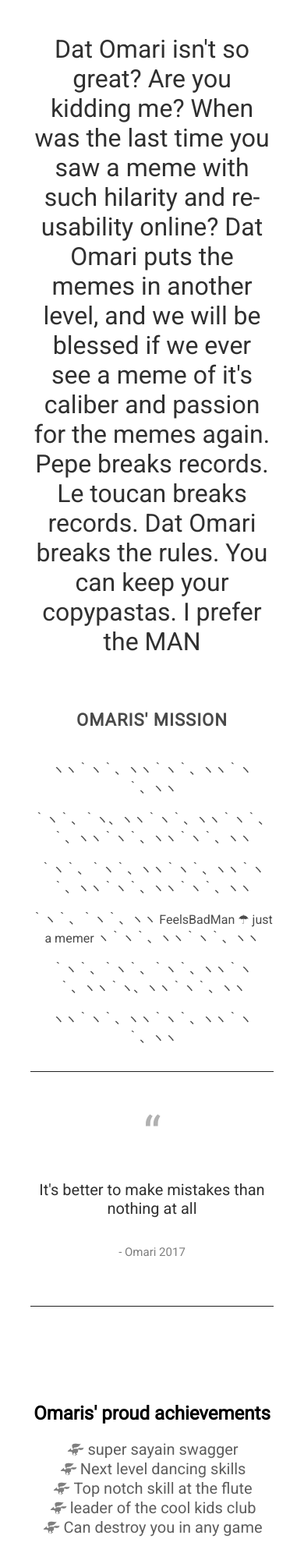
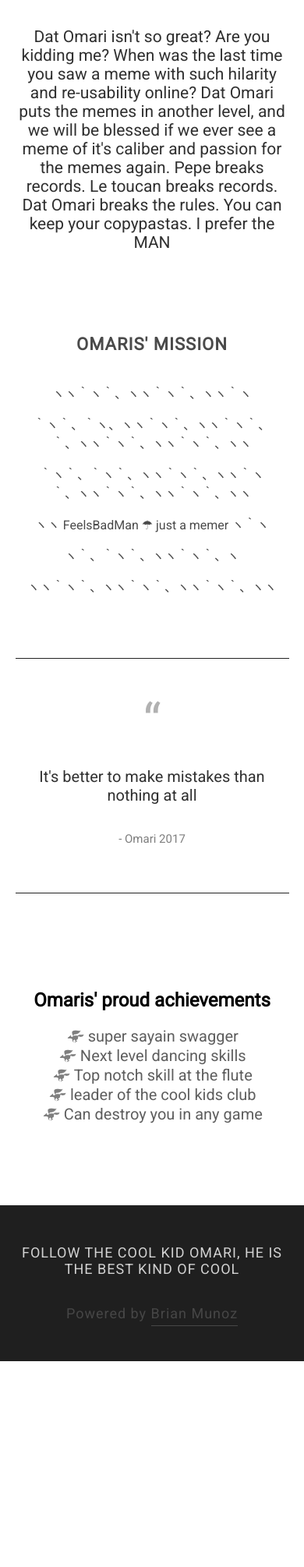
Before and after one commit to colorlessenergy/omari, a Jekyll site: the page built from about.html, in a window 390 px wide, cut to the strip 814-2842 px from the top of the page. Shown: the top 2010 px of the strip at 78% size. Built offline with Jekyll 4.4.1, drawn with Linux system fonts in a browser that asks for light colours; after the commit the page ends 2560 px from its top, so only the background shows below that.

Commit message:
finsished responsive design

```diff
--- a/about.html
+++ b/about.html
@@ -15,12 +15,28 @@ layout: default
     </section>
     <section class="mission">
       <h3>OMARIS' MISSION</h3>
-      <div>
+      <div class="full">
         <p>ヽヽ｀ヽ｀、ヽヽ｀ヽ｀、ヽヽ｀ヽ｀、ヽヽ</p>
         <p>｀ヽ｀、｀ヽ、ヽヽ｀ヽ｀、ヽヽ｀ヽ｀、｀、ヽヽ｀ヽ｀、ヽヽ｀ヽ｀、ヽヽ</p>
         <p>｀ヽ｀、｀ヽ｀、ヽヽ｀ヽ｀、ヽヽ｀ヽ｀、ヽヽ｀ヽ｀、ヽヽ｀ヽ｀、ヽヽ</p>
         <p>｀ヽ｀、｀ヽ｀、ヽヽ FeelsBadMan ☂ just a memer ヽ｀ヽ｀、ヽヽ｀ヽ｀、ヽヽ</p>
         <p>｀ヽ｀、｀ヽ｀、｀ヽ｀、ヽヽ｀ヽ｀、ヽヽ｀ヽ、ヽヽ｀ヽ｀、ヽヽ</p>
+        <p>ヽヽ｀ヽ｀、ヽヽ｀ヽ｀、ヽヽ｀ヽ｀、ヽヽ</p>
+      </div>
+      <div class="responsive">
+        <p>ヽヽ｀ヽ｀、ヽヽ｀ヽ｀、ヽヽ｀ヽ</p>
+        <p>｀ヽ｀、｀ヽ、ヽヽ｀ヽ｀、ヽヽ｀ヽ｀、｀、ヽヽ｀ヽ｀、ヽヽ</p>
+        <p>｀ヽ｀、｀ヽ｀、ヽヽ｀ヽ｀、ヽヽ｀ヽ｀、ヽヽ｀ヽ｀、ヽ</p>
+        <p>｀、ヽヽヽヽ FeelsBadMan ☂ just a memer ヽ｀ヽ｀、ヽヽ</p>
+        <p>｀、ヽヽヽ｀、｀ヽ｀、ヽヽ｀ヽ｀、ヽ｀、ヽヽ</p>
+        <p>ヽヽ｀ヽ｀、ヽヽ｀ヽ｀、ヽヽ｀ヽ｀、ヽヽ</p>
+      </div>
+      <div class="responsive-small">
+        <p>ヽヽ｀ヽ｀、ヽヽ｀ヽ｀、ヽヽ｀ヽ</p>
+        <p>｀ヽ｀、｀ヽ、ヽヽ｀ヽ｀、ヽヽ｀ヽ｀、｀、ヽヽ｀ヽ｀、ヽヽ｀ヽ｀、ヽヽ</p>
+        <p>｀ヽ｀、｀ヽ｀、ヽヽ｀ヽ｀、ヽヽ｀ヽ｀、ヽヽ｀ヽ｀、ヽヽ｀ヽ｀、ヽヽ</p>
+        <p>ヽヽ FeelsBadMan ☂ just a memer ヽ｀ヽ</p>
+        <p>ヽ｀、｀ヽ｀、ヽヽ｀ヽ｀、ヽ</p>
         <p>ヽヽ｀ヽ｀、ヽヽ｀ヽ｀、ヽヽ｀ヽ｀、ヽヽ</p>
       </div>
     </section>
--- a/main.css
+++ b/main.css
@@ -256,3 +256,71 @@ header nav ul li a {
   border-bottom: 1px solid rgba(130, 130, 130, .4);
   padding-bottom: 5px;
 }
+
+.responsive, .responsive-small {
+  display: none;
+}
+
+@media screen and (max-width: 750px) {
+
+  footer p {
+    text-align: center;
+    width: 95%;
+  }
+
+  .container .inner {
+    width: 90%
+  }
+
+  .container .inner .inner-about {
+    font-size: 21px;
+  }
+
+  .mini-about {
+    height: 600px;
+  }
+
+  .mini-about div {
+    width: 95%;
+  }
+
+  .mini-about div h2 {
+    font-size: 22px;
+  }
+
+  .talent {
+    flex-direction: column;
+    height: 1400px;
+  }
+
+
+  .talent div img {
+    height: 65%;
+  }
+
+  .talent div {
+    width: 95%;
+  }
+}
+
+@media screen and (max-width: 650px) {
+
+  .responsive {
+    display: block;
+  }
+
+  .full {
+    display: none;
+  }
+
+}
+
+@media screen and (max-width: 530px) {
+  .responsive-small {
+    display: block;
+  }
+
+  .responsive {
+    display: none;
+  }
+}
```
Also changed, not shown: 2 other files.
